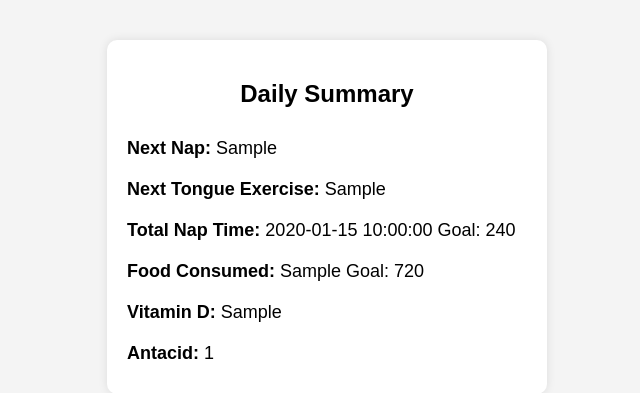
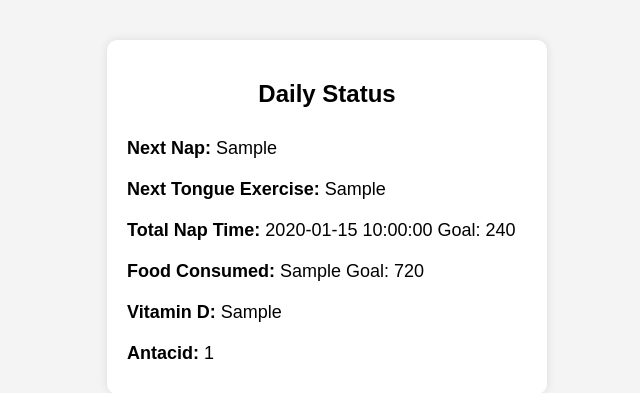
Before and after one commit to bobwoodcock/nurture-iq, a Flask app: template templates/analytics/daily_status.html in a window 1280 px wide. Shown: the top 393 px of the page, without its empty margins (313-953 px from the left). Run offline with Flask 3, Linux system fonts and the light colour scheme; the template is opened without the code that fills it: most values are stand-ins (such as "Sample title", 1, 10 or a date in 2020).

Commit message:
Changed title.

```diff
--- a/templates/analytics/daily_status.html
+++ b/templates/analytics/daily_status.html
@@ -31,7 +31,7 @@
 <body>
 
 <div class="container">
-    <h2>Daily Summary</h2>
+    <h2>Daily Status</h2>
     <div class="metric"><strong>Next Nap:</strong> {{ data.next_nap }}</div>
     <div class="metric"><strong>Next Tongue Exercise:</strong> {{ data.next_tongue_exercise }}</div>
     <div class="metric"><strong>Total Nap Time:</strong> {{ data.total_nap_time }} Goal: 240</div>
```
